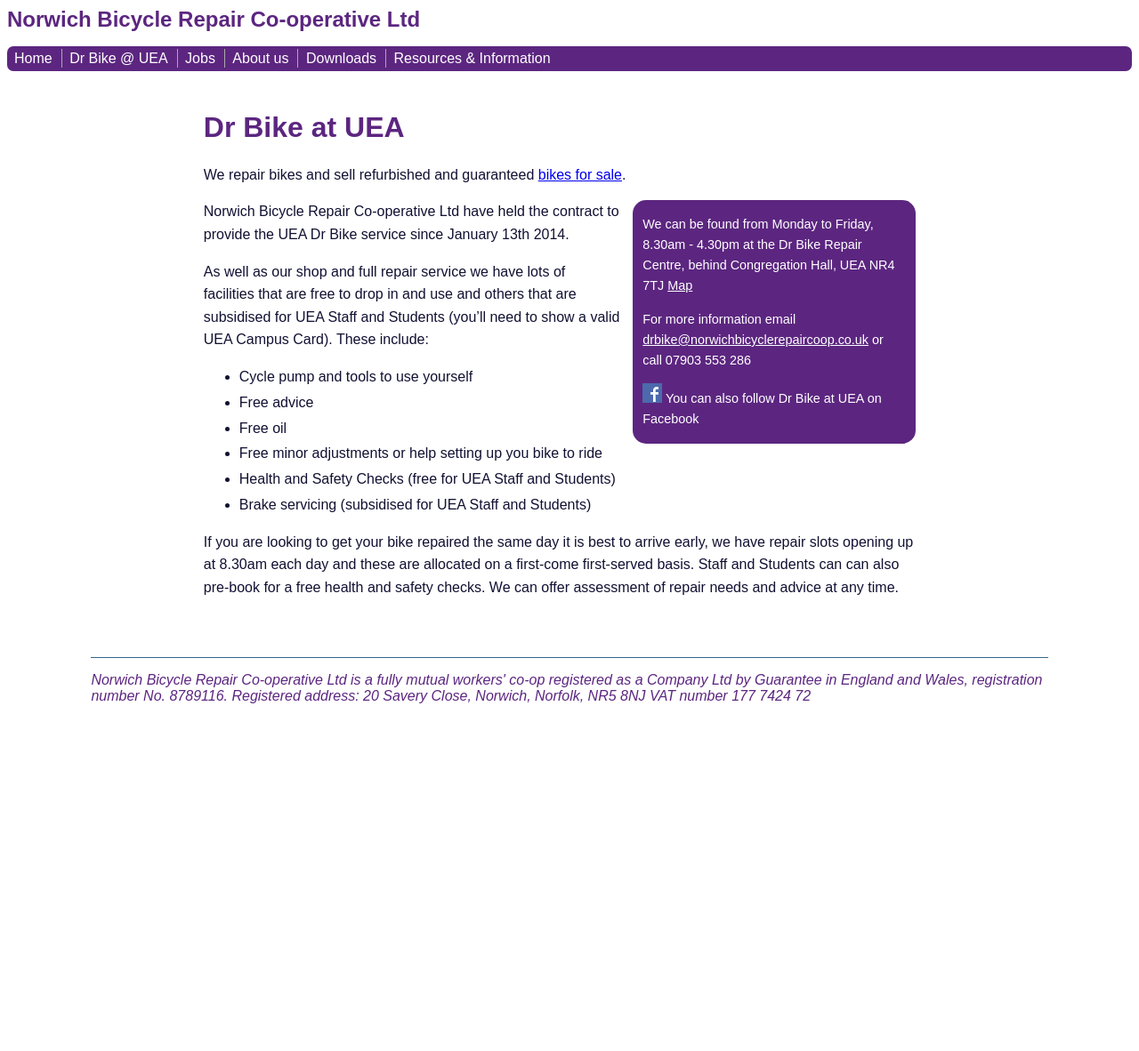
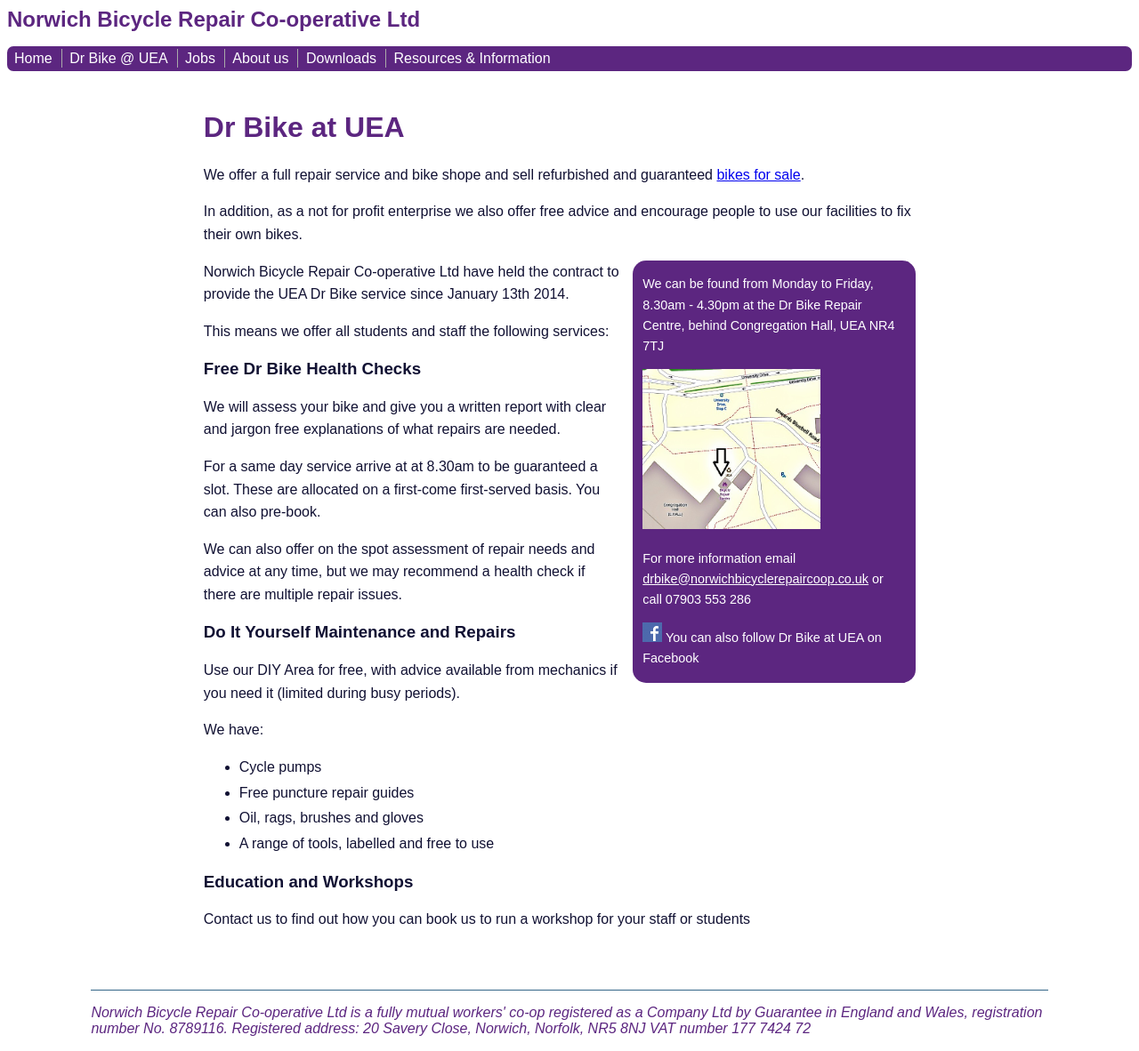
Before and after one commit to norwichbicyclerepaircooperative/norwichbicyclerepaircooperative.github.io, a Jekyll site: the page built from dr-bike-uea/index.md, in a window 1280 px wide. Shown: the whole page at 89% size. Built offline with Jekyll 4.4.1, drawn with Linux system fonts in a browser that asks for light colours; before the commit the page ends 900 px from its top, so only the background shows below that.

Commit message:
Update index.md

```diff
--- a/dr-bike-uea/index.md
+++ b/dr-bike-uea/index.md
@@ -5,12 +5,15 @@
 
 Dr Bike at UEA
 ==============
-We repair bikes and sell refurbished and guaranteed [bikes for sale](/bikes-for-sale/).
+We offer a full repair service and bike shope and sell refurbished and guaranteed [bikes for sale](/bikes-for-sale/).
+
+In addition, as a not for profit enterprise we also offer free advice and encourage people to use our facilities to fix their own bikes.
 
 {% capture sidebar_text %}
 We can be found from Monday to Friday, 8.30am - 4.30pm at the Dr Bike Repair
 Centre, behind Congregation Hall, UEA NR4 7TJ
-[Map](https://mapsengine.google.com/map/edit?mid=zvjpVdsj1xrw.kvj8wIJ7CTVk)
+
+[<img src="/static/images/map_final.jpg" width="200" height="180" />](https://www.openstreetmap.org/#map=19/52.62222/1.24295)
 
 For more information email [drbike@norwichbicyclerepaircoop.co.uk](mailto:drbike@norwichbicyclerepaircoop.co.uk) or call 07903 553 286
 
@@ -21,19 +24,30 @@
 Norwich Bicycle Repair Co-operative Ltd have held the contract to provide the
 UEA Dr Bike service since January 13th 2014.
 
-As well as our shop and full repair service we have lots of facilities that are
-free to drop in and use and others that are subsidised for UEA Staff and
-Students (you'll need to show a valid UEA Campus Card). These include:
+This means we offer all students and staff the following services:
 
- * Cycle pump and tools to use yourself
- * Free advice
- * Free oil
- * Free minor adjustments or help setting up you bike to ride
- * Health and Safety Checks (free for UEA Staff and Students)
- * Brake servicing (subsidised for UEA Staff and Students)
+### Free Dr Bike Health Checks ###
 
-If you are looking to get your bike repaired the same day it is best to arrive
-early, we have repair slots opening up at 8.30am each day and these are
-allocated on a first-come first-served basis. Staff and Students can can also
-pre-book for a free health and safety checks. We can offer assessment of repair
-needs and advice at any time.
+We will assess your bike and give you a written report with clear and jargon free
+explanations of what repairs are needed.
+
+For a same day service arrive at at 8.30am to be guaranteed a slot. These are
+allocated on a first-come first-served basis. You can also pre-book.
+
+We can also offer on the spot assessment of repair needs and advice at any time,
+but we may recommend a health check if there are multiple repair issues.
+
+### Do It Yourself Maintenance and Repairs ###
+
+Use our DIY Area for free, with advice available from mechanics if you need it
+(limited during busy periods).
+
+We have:
+ * Cycle pumps
+ * Free puncture repair guides
+ * Oil, rags, brushes and gloves
+ * A range of tools, labelled and free to use
+
+### Education and Workshops ###
+
+Contact us to find out how you can book us to run a workshop for your staff or students
```
